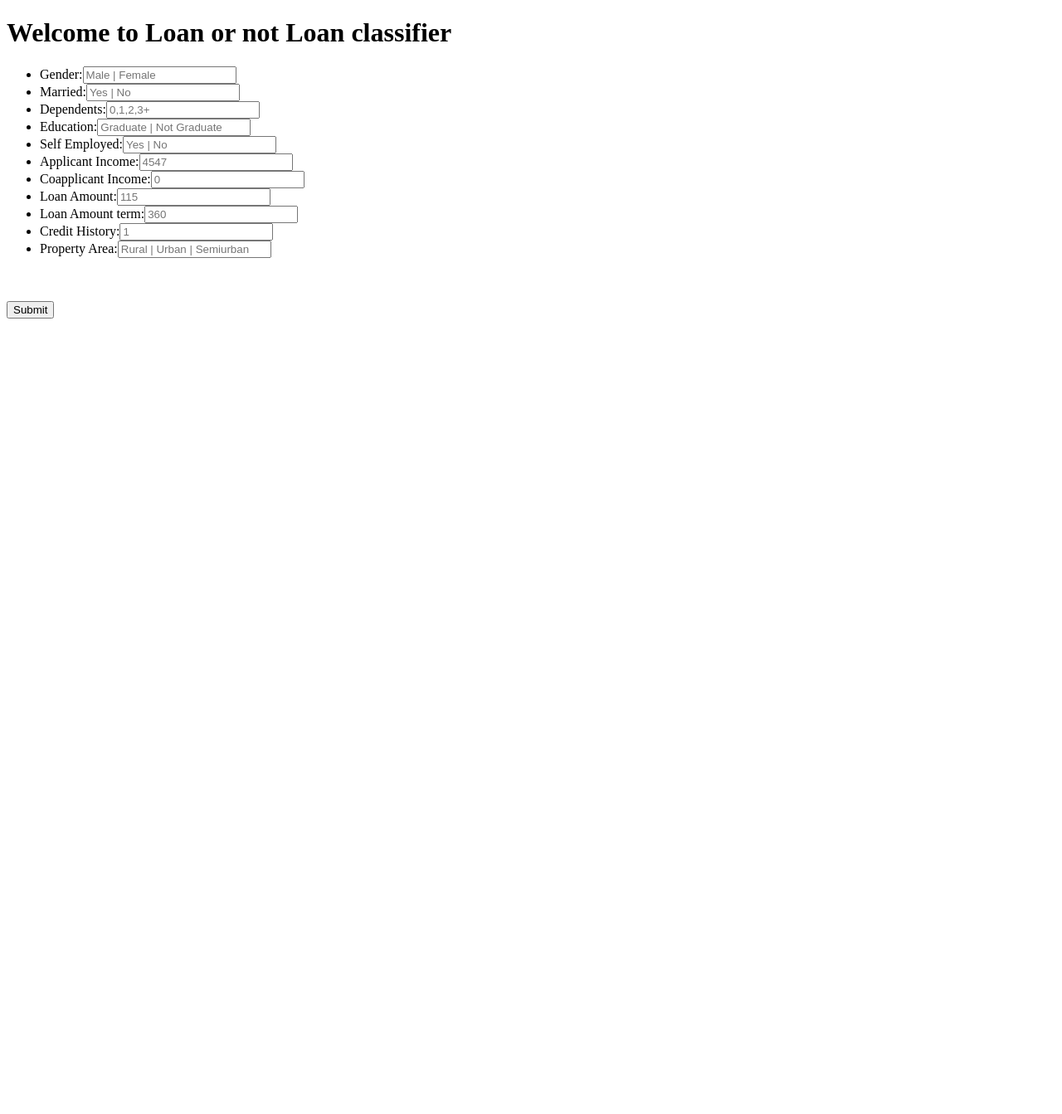
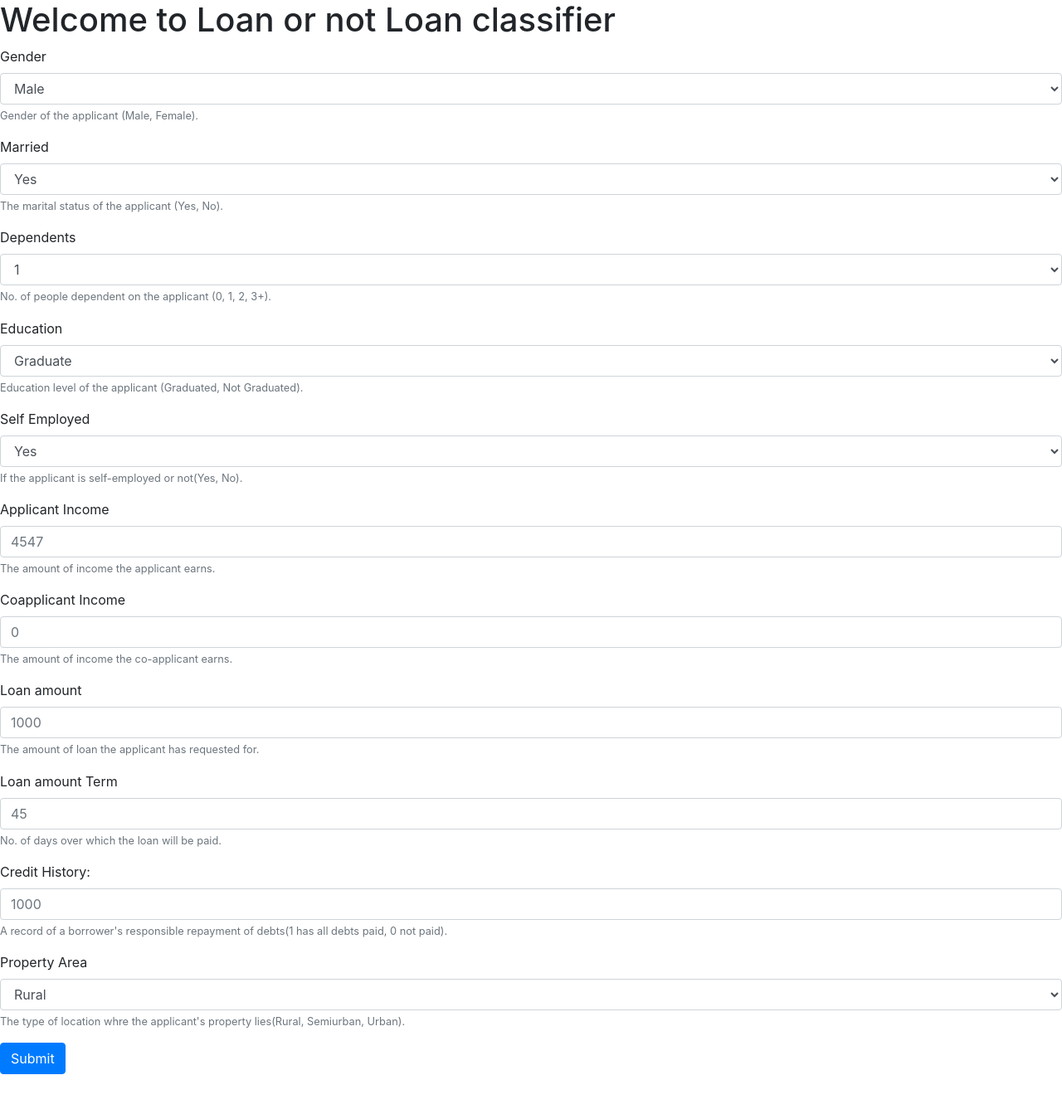
Before and after one commit to Jeffresh/dphi-loan-or-not-loan-app, a Flask app: page / in a window 1280 px wide. Shown: the whole page at 83% size. Before the commit the page ends 384 px from the top, so only its background shows below. Run offline with Flask 2, Linux system fonts and the light colour scheme; some libraries are stand-ins or nearby versions.

Commit message:
:recycle: improve form

```diff
--- a/src/templates/index.html
+++ b/src/templates/index.html
@@ -3,30 +3,98 @@
     <head>
         <meta charset="UTF-8">
         <title> Loan or not loan?</title>
+        <link rel="stylesheet" href="https://stackpath.bootstrapcdn.com/bootstrap/4.3.1/css/bootstrap.min.css" integrity="sha384-ggOyR0iXCbMQv3Xipma34MD+dH/1fQ784/j6cY/iJTQUOhcWr7x9JvoRxT2MZw1T" crossorigin="anonymous">
     </head>
     <body>
         <div class='login'>
             <h1>Welcome to Loan or not Loan classifier</h1>
             <form action="{{url_for('predict')}}" method="post">
-                <ul>
-                    <li>Gender:<input type="text" name="Gender" placeholder="Male | Female" required='required'></li>
-                    <li>Married:<input type="text" name="Married" placeholder="Yes | No" required='required'></li>
-                    <li>Dependents:<input type="text" name="Dependents" placeholder="0,1,2,3+" required='required'></li>
-                    <li>Education:<input type="text" name="Education" placeholder="Graduate | Not Graduate" required='required'></li>
-                    <li>Self Employed:<input type="text" name="Self Employed" placeholder="Yes | No" required='required'></li>
-                    <li>Applicant Income:<input type="text" name="Applicant Income" placeholder="4547" required='required'></li>
-                    <li>Coapplicant Income:<input type="text" name="Coapplicant Income" placeholder="0" required='required'></li>
-                    <li>Loan Amount:<input type="text" name="Loan ammount" placeholder="115" required='required'></li>
-                    <li>Loan Amount term:<input type="text" name="Loan ammount term" placeholder="360" required='required'></li>
-                    <li>Credit History:<input type="text" name="Credit History" placeholder="1" required='required'></li>
-                    <li>Property Area:<input type="text" name="Property area" placeholder="Rural | Urban | Semiurban" required='required'></li>
-                  </ul>
-                <br><br>
-                <button type="submit" class="btn btn-primary btn-block btn-large"> Submit</button>
+                  <div class="form-group">
+                    <label for="genderSelect">Gender</label>
+                    <select name="Gender" required class="form-control" id="genderSelect" aria-describedby="genderHelp">
+                      <option>Male</option>
+                      <option>Female</option>
+                    </select>
+                    <small id="genderHelp" class="form-text text-muted">Gender of the applicant (Male, Female).</small>
+                  </div>
+                  <div class="form-group">
+                    <label for="marriedSelect">Married</label>
+                    <select name="Married" required class="form-control" id="marriedSelect" aria-describedby="marriedHelp">
+                      <option>Yes</option>
+                      <option>No</option>
+                    </select>
+                    <small id="marriedHelp" class="form-text text-muted">The marital status of the applicant (Yes, No).</small>
+                  </div>
+                  <div class="form-group">
+                    <label for="dependentsSelect">Dependents</label>
+                    <select name="Dependents" required class="form-control" id="dependentsSelect" aria-labelledby="dependentsHelp">
+                      <option>1</option>
+                      <option>2</option>
+                      <option>3+</option>
+                    </select>
+                    <small id="dependentsHelp" class="form-text text-muted">No. of people dependent on the applicant (0, 1, 2, 3+).</small>
+                  </div>
+                  <div class="form-group">
+                    <label for="educationSelect">Education</label>
+                    <select name="Education" required class="form-control" id="educationSelect" aria-labelledby="educationHelp">
+                      <option>Graduate</option>
+                      <option>Not Graduate</option>
+                    </select>
+                    <small id="educationHelp" class="form-text text-muted">Education level of the applicant (Graduated, Not Graduated).</small>
+                  </div>
+                  <div class="form-group">
+                    <label for="selfEmployedSelect">Self Employed</label>
+                    <select name="Self Employed" required class="form-control" id="selfEmployedSelect" aria-labelledby="selfEmployedHelp">
+                      <option>Yes</option>
+                      <option>No</option>
+                    </select>
+                    <small id="selfEmployedHelp" class="form-text text-muted">If the applicant is self-employed or not(Yes, No).</small>
+                  </div>
+                  <div class="form-group">
+                    <label for="applicantIncomeInput">Applicant Income</label>
+                    <input name="Applicant Income" required class="form-control" id="applicantIncomeInput" placeholder="4547" aria-labelledby="applicantIncomeHelp">
+                    <small id="applicantIncomeHelp" class="form-text text-muted">The amount of income the applicant earns.</small>
+                  </div>
+                  <div class="form-group">
+                    <label for="coApplicantIncomeInput">Coapplicant Income</label>
+                    <input name="Coapplicant Income" required class="form-control" id="coApplicantIncomeInput" placeholder="0", aria-labelledby="coApplicantIncomeHelp">
+                    <small id="coApplicantIncomeHelp" class="form-text text-muted">The amount of income the co-applicant earns.</small>
+                  </div>
+                  <div class="form-group">
+                    <label for="loanAmountInput">Loan amount</label>
+                    <input name="Loan amount" required class="form-control" id="loanAmountInput" placeholder="1000" aria-labelledby="loanAmountHelp">
+                    <small id="loanAmountHelp" class="form-text text-muted">The amount of loan the applicant has requested for.</small>
+                  </div>
+                  <div class="form-group">
+                    <label for="loanAmountTerm">Loan amount Term</label>
+                    <input name="Loan amount term" required class="form-control" id="loanAmountInput" placeholder="45" aria-labelledby="loanAmounTermHelp">
+                    <small id="loanAmounTermHelp" class="form-text text-muted">No. of days over which the loan will be paid.</small>
+                  </div>
+                  <div class="form-group">
+                    <label for="creaditHistory">Credit History: </label>
+                    <input name="Credit History" required class="form-control" id="loanAmountInput" placeholder="1000" aria-labelledby="creditHistoryHelp">
+                    <small id="creditHistoryHelp" class="form-text text-muted">A record of a borrower's responsible repayment of debts(1 has all debts paid, 0 not paid).</small>
+                  </div>
+                  <div class="form-group">
+                    <label for="propertyAreaSelect">Property Area</label>
+                    <select name="Property Area" required class="form-control" id="propertyAreaSelect" aria-labelledby="propertyAreaHelp">
+                      <option>Rural</option>
+                      <option>Urban</option>
+                      <option>Semiurban</option>
+                    </select>
+                    <small id="propertyAreaHelp"  class="form-text text-muted">The type of location whre the applicant's property lies(Rural, Semiurban, Urban).</small>
+                  </div>
+                  <button type="submit" class="btn btn-primary">Submit</button>
             </form>
         </div>
         <br>
         <br>
         {{output}}
+         <!-- Optional JavaScript -->
+    <!-- jQuery first, then Popper.js, then Bootstrap JS -->
+    <script src="https://code.jquery.com/jquery-3.3.1.slim.min.js" integrity="sha384-q8i/X+965DzO0rT7abK41JStQIAqVgRVzpbzo5smXKp4YfRvH+8abtTE1Pi6jizo" crossorigin="anonymous"></script>
+    <script src="https://cdnjs.cloudflare.com/ajax/libs/popper.js/1.14.7/umd/popper.min.js" integrity="sha384-UO2eT0CpHqdSJQ6hJty5KVphtPhzWj9WO1clHTMGa3JDZwrnQq4sF86dIHNDz0W1" crossorigin="anonymous"></script>
+    <script src="https://stackpath.bootstrapcdn.com/bootstrap/4.3.1/js/bootstrap.min.js" integrity="sha384-JjSmVgyd0p3pXB1rRibZUAYoIIy6OrQ6VrjIEaFf/nJGzIxFDsf4x0xIM+B07jRM" crossorigin="anonymous"></script>
+  </body>
     </body>
 </html>
```
